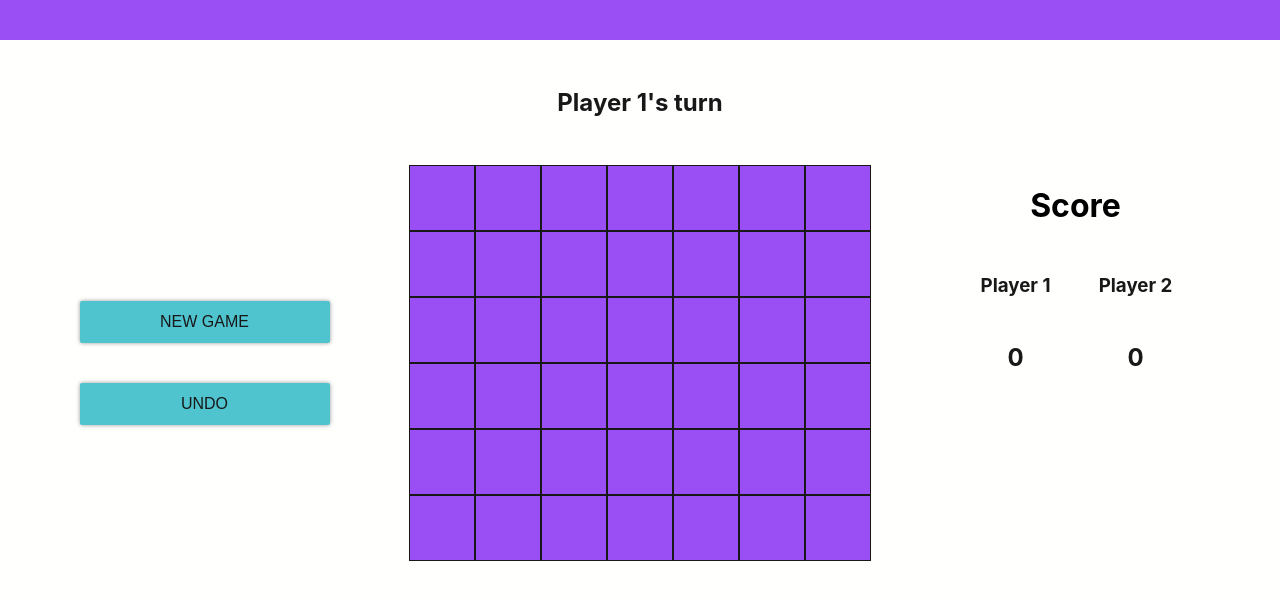
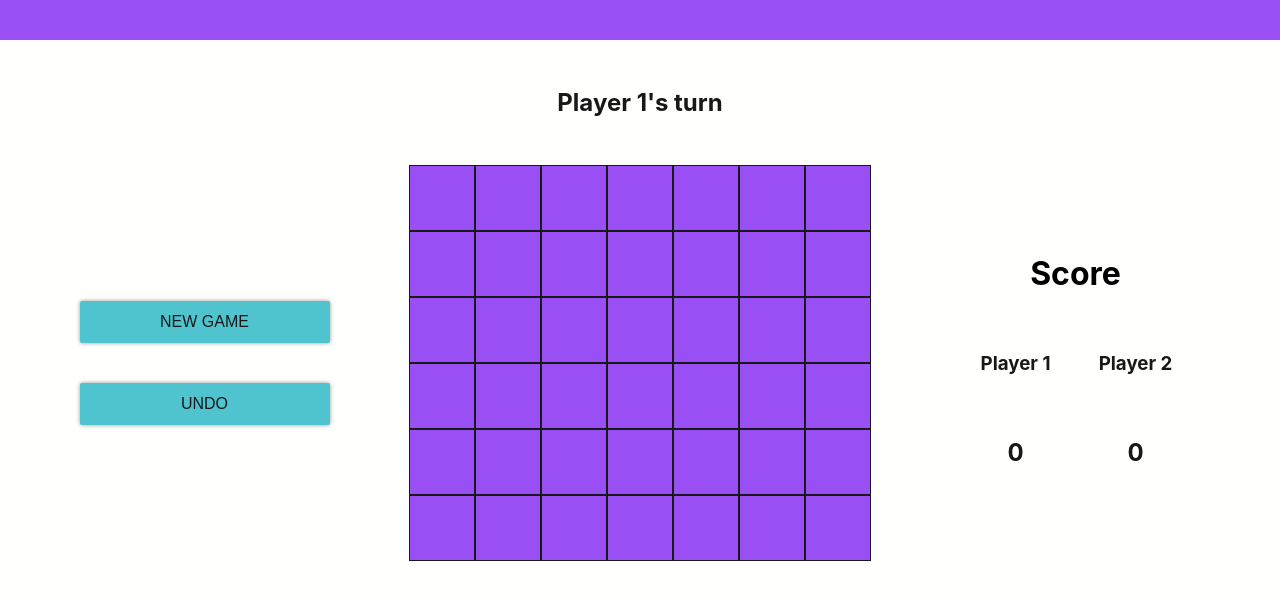
Before and after one commit to brandoncroberts/connect-4, a React (Create React App) app: page / in a window 1280 px wide. Shown: the top 600 px of the page. Built offline with nearby package versions, Linux system fonts and the light colour scheme.

Commit message:
Add align items to flex container

```diff
--- a/src/components/scoreboard/scoreboard.styles.js
+++ b/src/components/scoreboard/scoreboard.styles.js
@@ -3,7 +3,7 @@ import styled from "styled-components";
 export const ScoreboardWrapper = styled.div`
   display: flex;
   justify-content: center;
-  height: 20vh;
+  align-items: center;
 `;
 
 export const Board = styled.div`
```
